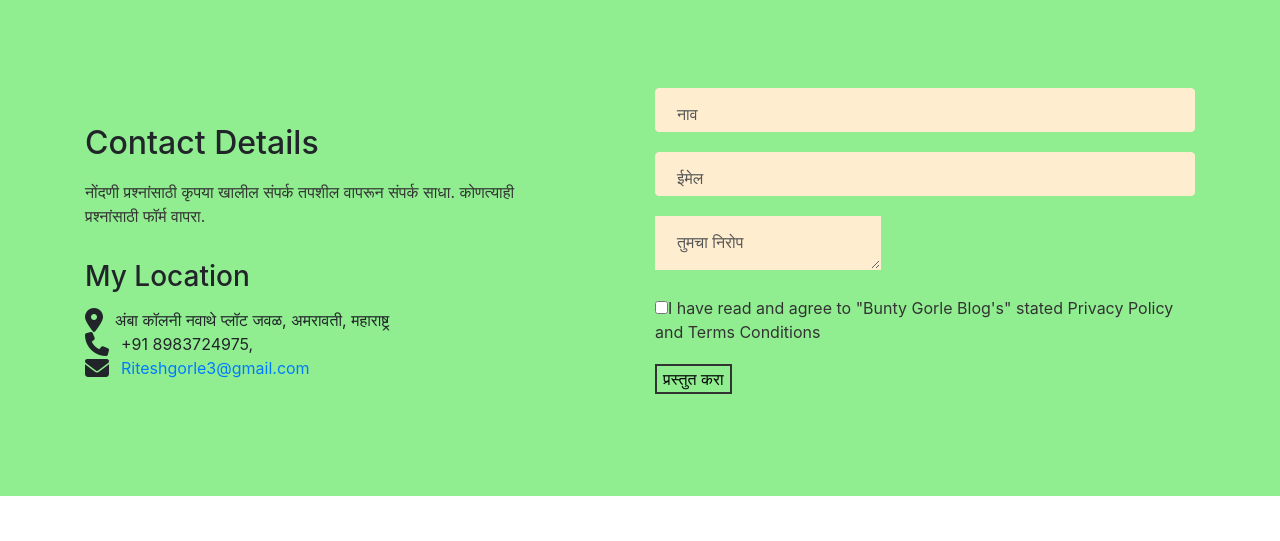
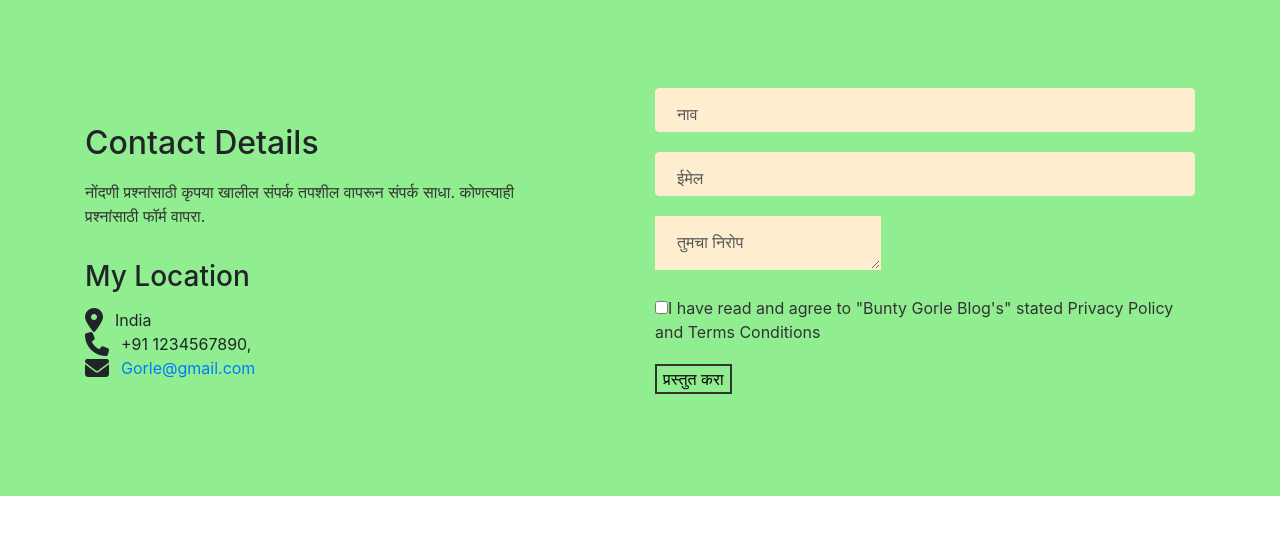
Before and after one commit to RiteshGorle/RG-Cat-Site, a plain HTML site: page index.html in a window 1280 px wide. Shown: the part 5804-6345 px from the top of the page. Drawn offline with nearby package versions, Linux system fonts and the light colour scheme.

Commit message:
contact details change

```diff
--- a/index.html
+++ b/index.html
@@ -423,15 +423,15 @@
                         <ul class="list-unstyled li-space-lg">
                             <li class="media">
                                 <i class="fa fa-map-marker" style="font-size:24px"></i>
-                                <div class="media-body">अंबा कॉलनी नवाथे प्लॉट जवळ, अमरावती, महाराष्ट्र </div>
+                                <div class="media-body">India </div>
                             </li>
                             <li class="media">
                                 <i class="fa fa-phone" style="font-size:24px"></i>
-                                <div class="media-body">+91 8983724975, &nbsp;&nbsp;</div>
+                                <div class="media-body">+91 1234567890, &nbsp;&nbsp;</div>
                             </li>
                             <li class="media">
                                 <i class="fa fa-envelope" style="font-size:24px"></i>
-                                <div class="media-body"><a class="light-gray" href="#">Riteshgorle3@gmail.com</a> </div>
+                                <div class="media-body"><a class="light-gray" href="#">Gorle@gmail.com</a> </div>
                             </li>
                         </ul>
                     </div> <!-- end of text-container -->
```
